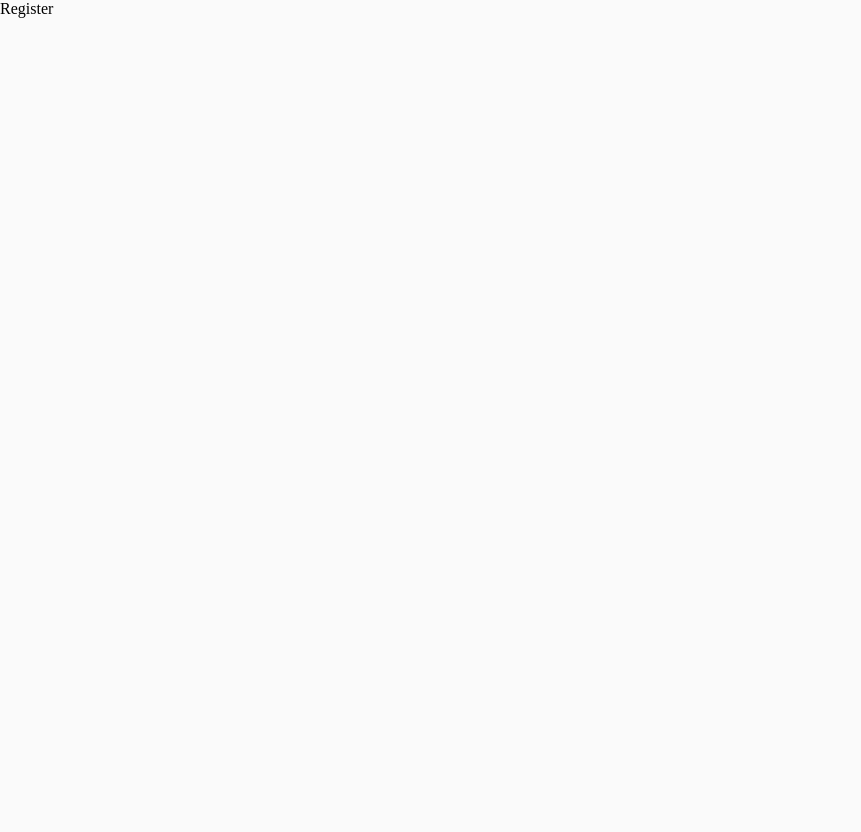
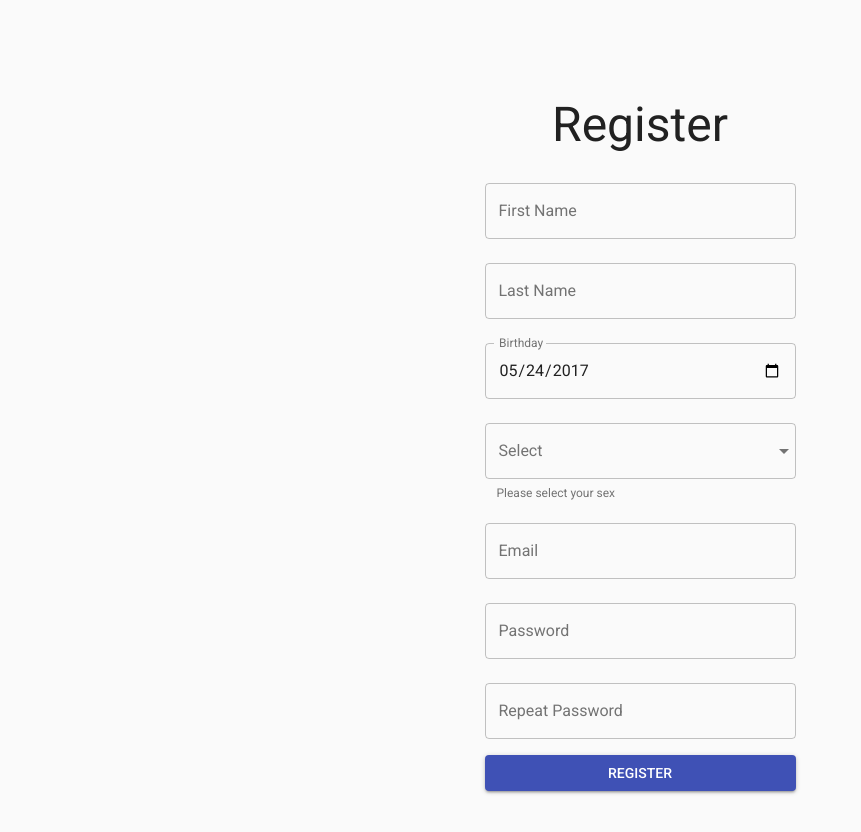
Before and after one commit to YSU-CREU-2018/deals-app, a React (Create React App) app: page /register in a window 1280 px wide. Shown: the top 832 px of the page, without its empty margins (0-861 px from the left). Before the commit the page ends 800 px from the top, so only its background shows below. Built offline with nearby package versions, Linux system fonts and the light colour scheme.

Commit message:
Layout for registration page

```diff
--- a/src/register.js
+++ b/src/register.js
@@ -1,12 +1,208 @@
 import React, { Component } from 'react';
+import PropTypes from 'prop-types';
+import classNames from 'classnames';
+import { withStyles } from '@material-ui/core/styles';
+import MenuItem from '@material-ui/core/MenuItem';
+import TextField from '@material-ui/core/TextField';
+import Typography from '@material-ui/core/Typography';
+import Button from '@material-ui/core/Button';
+
+
+const styles = theme => ({
+  register: {
+    padding: '100px',
+  },
+  container: {
+    display: 'flex',
+    flexDirection: 'column',
+
+    justifyContent: 'center',
+    margin: '0 auto',
+    flexWrap: 'wrap',
+    maxWidth: '327px',
+  },
+  heading:{
+    textAlign: 'center',
+},
+  textField: {
+    marginLeft: theme.spacing.unit,
+    marginRight: theme.spacing.unit,
+  },
+  dense: {
+    marginTop: 16,
+  },
+  menu: {
+    width: 200,
+  },
+  button: {
+    margin: theme.spacing.unit,
+  },
+  input: {
+    display: 'none',
+  },
+});
+
+const sex = [
+  {
+    value: 'Male',
+    label: 'Male',
+  },
+  {
+    value: 'Female',
+    label: 'Female',
+  },
+  {
+    value: 'Other',
+    label: 'Other',
+  },
+];
 
 class Register extends Component {
+    state = {
+        firstName: '',
+        lastName: '',
+        age: '',
+        sex: '',
+        email: '',
+        password:'',
+        multiline: 'Controlled',
+    };
+
+    handleChange = firstName => event => {
+        this.setState({
+            [firstName]: event.target.value,
+        });
+    };
+    handleChange = lastName => event => {
+        this.setState({
+            [lastName]: event.target.value,
+        });
+    };
+    handleChange = email => event => {
+        this.setState({
+            [email]: event.target.value,
+        });
+    };
+    handleChange = password => event => {
+        this.setState({
+            [password]: event.target.value,
+        });
+    };
+    handleChange = age => event => {
+        this.setState({
+            [age]: event.target.value,
+        });
+    };
+    handleChange = sex => event => {
+        this.setState({
+            [sex]: event.target.value,
+        });
+    };
+
     render() {
+        const { classes } = this.props;
+
         return (
-            <div className="root">
-            Register
+            <div className={classes.register}>
+                <Typography variant="h3" className={classes.heading} gutterBottom>
+                    Register
+                </Typography>
+
+                <form className={classes.container} noValidate autoComplete="off">
+                    <TextField
+                        id="outlined-name"
+                        label="First Name"
+                        className={classes.textField}
+                        value={this.state.firstName}
+                        onChange={this.handleChange('firstName')}
+                        margin="normal"
+                        variant="outlined"
+                    />
+
+                    <TextField
+                        id="outlined-name"
+                        label="Last Name"
+                        className={classes.textField}
+                        value={this.state.lastName}
+                        onChange={this.handleChange('lastName')}
+                        margin="normal"
+                        variant="outlined"
+                    />
+
+                    <TextField
+                        id="date"
+                        label="Birthday"
+                        type="date"
+                        defaultValue="2017-05-24"
+                        className={classes.textField}
+                        InputLabelProps={{
+                            shrink: true,
+                        }}
+                        variant="outlined"
+                        margin="normal"
+                    />
+
+                    <TextField
+                        id="outlined-select-sex"
+                        select
+                        label="Select"
+                        className={classes.textField}
+                        value={this.state.sex}
+                        onChange={this.handleChange('sex')}
+                        SelectProps={{
+                            MenuProps: {
+                                className: classes.menu,
+                            },
+                        }}
+                        helperText="Please select your sex"
+                        margin="normal"
+                        variant="outlined"
+                        >
+                        {sex.map(option => (
+                            <MenuItem key={option.value} value={option.value}>
+                                {option.label}
+                            </MenuItem>
+                        ))}
+                    </TextField>
+
+                    <TextField
+                        id="outlined-email"
+                        label="Email"
+                        className={classes.textField}
+                        value={this.state.email}
+                        onChange={this.handleChange('email')}
+                        margin="normal"
+                        variant="outlined"
+                    />
+
+                    <TextField
+                        id="outlined-password-input"
+                        label="Password"
+                        className={classes.textField}
+                        value={this.state.password}
+                        type="password"
+                        autoComplete="current-password"
+                        margin="normal"
+                        variant="outlined"
+                    />
+
+                    <TextField
+                        id="outlined-password-input"
+                        label=" Repeat Password"
+                        className={classes.textField}
+                        value={this.state.password}
+                        type="password"
+                        autoComplete="current-password"
+                        margin="normal"
+                        variant="outlined"
+                    />
+
+                    <Button variant="contained" color="primary" className={classes.button}>
+                        Register
+                    </Button>
+                </form>
             </div>
         );
     }
 }
-export default Register;
+export default withStyles(styles)(Register);
```
